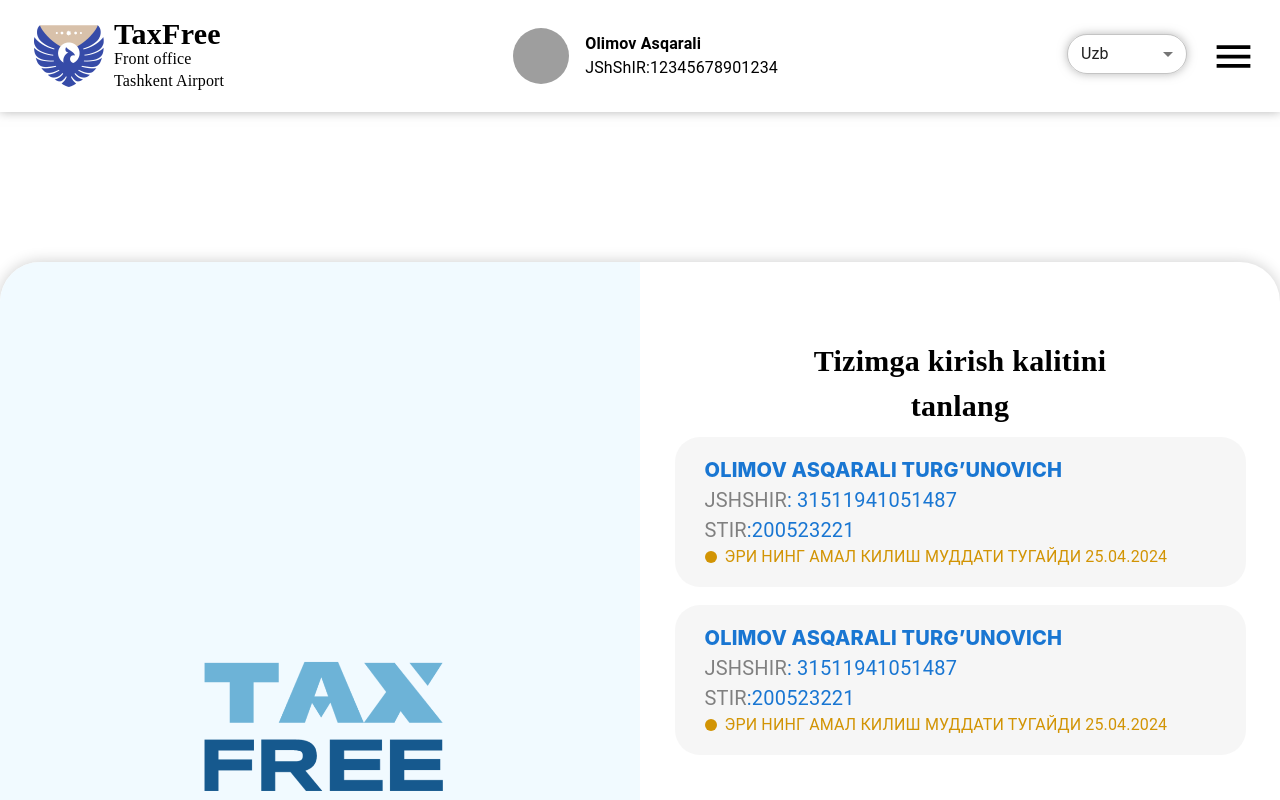
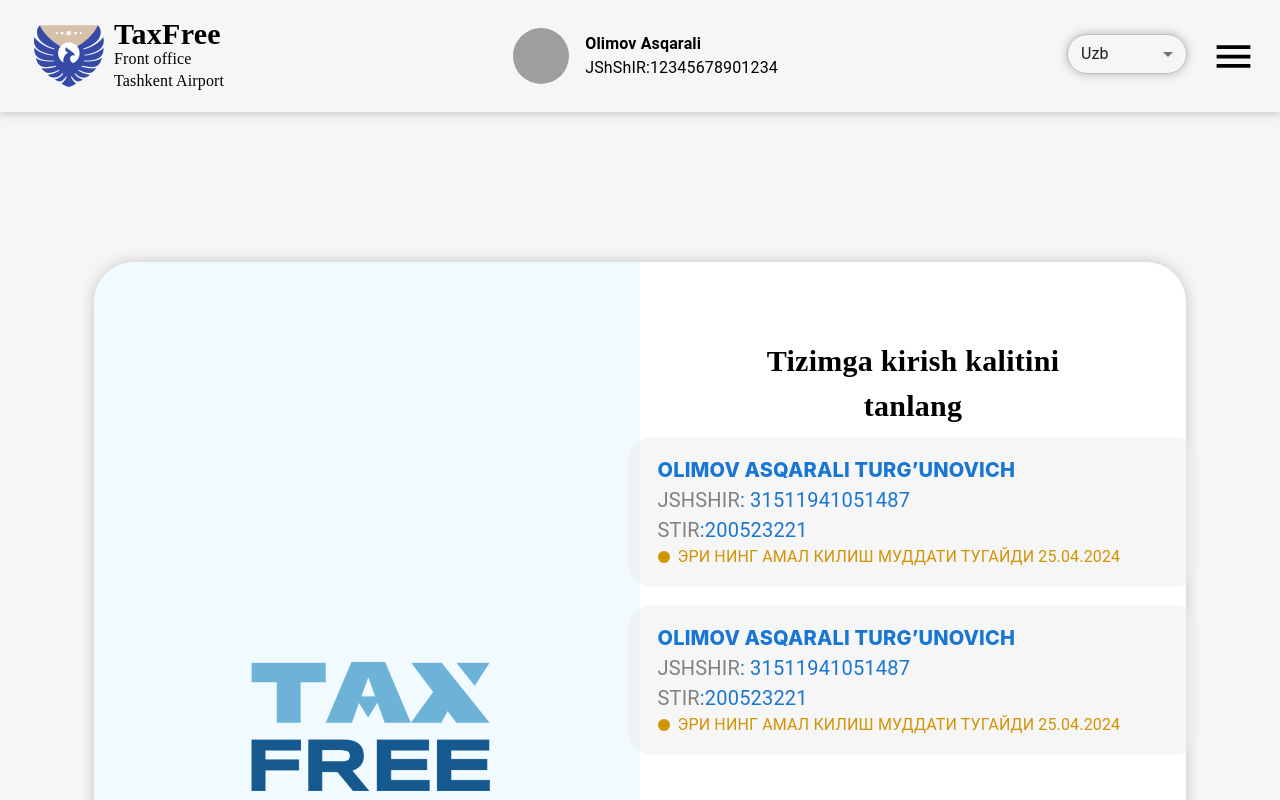
Before and after one commit to Costello26/taxfree-frontoffice, a React (Create React App) app: page / in a window 1280 px wide. Shown: the top 800 px of the page. Built offline with nearby package versions, Linux system fonts and the light colour scheme; grey boxes are pictures that could not be loaded.

Commit message:
change: sass styles implemented

```diff
--- a/src/components/AppBar/AppBar.jsx
+++ b/src/components/AppBar/AppBar.jsx
@@ -1,14 +1,42 @@
 import React from 'react';
-import { ButtonGroup, Button, Container } from '@mui/material'
+import { ButtonGroup, Button, Container } from '@mui/material';
+import classes from './appBar.module.scss';
 const AppBar = () => {
-    return (
-        <Container maxWidth='xl'>
-            <ButtonGroup variant="contained" aria-label="button group" sx={{marginTop:"59px" , width:"100%" , borderRadius:"20px"}}>
-                <Button variant='contained'  sx={{width:"50%", padding:"15px 10px", borderRadius:"20px", fontWeight:'700', fontSize:"20px"}}>Ro’yxatga olish</Button>
-                <Button variant='outline' sx={{width:"50%", padding:"15px 10px", borderRadius:"20px", fontWeight:'700', fontSize:"20px"}}>Statistika</Button>
-            </ButtonGroup>
-        </Container>
-    );
-}
+  return (
+    <Container className={classes.tabs}>
+      <ButtonGroup
+        variant="contained"
+        aria-label="button group"
+        sx={{ marginTop: '59px', width: '100%', borderRadius: '20px' }}
+      >
+        <Button
+          variant="contained"
+          sx={{
+            width: '50%',
+            padding: '12px 0px',
+            borderRadius: '20px',
+            fontWeight: '700',
+            fontSize: '20px',
+          }}
+        >
+          Ro’yxatga olish
+        </Button>
+        <Button
+          variant="outline"
+          sx={{
+            width: '50%',
+            padding: '12px 0px',
+            borderRadius: '20px',
+            fontWeight: '700',
+            fontSize: '20px',
+            background: '#FFF',
+          }}
+        >
+          Statistika
+        </Button>
+      </ButtonGroup>
+    </Container>
+  );
+};
 
 export default AppBar;
--- /dev/null
+++ b/src/components/AppBar/appBar.module.scss
@@ -0,0 +1,3 @@
+.tabs {
+  padding: 0;
+}
--- a/src/components/ListInspector/ListInpector.jsx
+++ b/src/components/ListInspector/ListInpector.jsx
@@ -1,45 +1,76 @@
 import React from 'react';
 import { Box, Container, Avatar, Typography } from '@mui/material';
-import TaxFree from '../../assets/Png/TaxFreeLogo.png'
+import TaxFree from '../../assets/Png/TaxFreeLogo.png';
 import UserKey from '../UserKey/UserKey';
 const ListUsers = () => {
   return (
-        <Container maxWidth="xl" disableGutters>
-            <Box sx={{ flexGrow: 1, height: "1200px" }}>
-                <Box sx={{ display: "flex", alignItems: "center", borderRadius: "40px", boxShadow: " 0px 0px 15px rgba(0, 0, 0, 0.2)", marginTop: "150px" }}>
-                    <Box sx={{ width: "50%", height: "1000px", bgcolor: "#F1FAFF", borderBottomLeftRadius: "40px", borderTopLeftRadius: "40px", display: "flex", flexDirection: "column", alignItems: "center", justifyContent: "center" }}>
-                        <Avatar src={TaxFree} alt="Tax Free"
-                            sx={{ width: "300px", height: "175px", borderRadius: "0px" }}
+    <Container maxWidth="xl" disableGutters className="container">
+      <Box sx={{ flexGrow: 1, height: '1200px' }}>
+        <Box
+          sx={{
+            display: 'flex',
+            alignItems: 'center',
+            borderRadius: '40px',
+            boxShadow: ' 0px 0px 15px rgba(0, 0, 0, 0.2)',
+            marginTop: '150px',
+            background: '#FFF',
+          }}
+        >
+          <Box
+            sx={{
+              width: '50%',
+              height: '1000px',
+              bgcolor: '#F1FAFF',
+              borderBottomLeftRadius: '40px',
+              borderTopLeftRadius: '40px',
+              display: 'flex',
+              flexDirection: 'column',
+              alignItems: 'center',
+              justifyContent: 'center',
+            }}
+          >
+            <Avatar
+              src={TaxFree}
+              alt="Tax Free"
+              sx={{ width: '300px', height: '175px', borderRadius: '0px' }}
             />
             <Typography
               sx={{
-                                fontWeight: "400",
-                                fontSize: "40px"
+                fontWeight: '400',
+                fontSize: '40px',
               }}
             >
               Tizimiga kirish!
             </Typography>
           </Box>
-                    <Box sx={{ width: "50%", height: "1000px", }}>
-                        <Typography sx={{
+          <Box sx={{ width: '50%', height: '1000px' }}>
+            <Typography
+              sx={{
                 fontFamily: 'Nunito',
                 fontWeight: 700,
-                            fontSize: "30px",
-                            marginTop: "76px",
-                            textAlign: "center"
+                fontSize: '30px',
+                marginTop: '76px',
+                textAlign: 'center',
               }}
             >
               Tizimga kirish kalitini <br /> tanlang
             </Typography>
-                        <Box sx={{ display: "flex", flexDirection: "column", alignItems: "center", justifyContent: "center"}}>
-                        <UserKey/>
-                        <UserKey/>
+            <Box
+              sx={{
+                display: 'flex',
+                flexDirection: 'column',
+                alignItems: 'center',
+                justifyContent: 'center',
+              }}
+            >
+              <UserKey />
+              <UserKey />
             </Box>
           </Box>
         </Box>
       </Box>
     </Container>
   );
-}
+};
 
 export default ListUsers;
--- a/src/index.css
+++ b/src/index.css
@@ -1,13 +1,17 @@
 body {
   margin: 0;
-  font-family: -apple-system, BlinkMacSystemFont, 'Segoe UI', 'Roboto', 'Oxygen',
-    'Ubuntu', 'Cantarell', 'Fira Sans', 'Droid Sans', 'Helvetica Neue',
-    sans-serif;
+  font-family: -apple-system, BlinkMacSystemFont, 'Segoe UI', 'Roboto', 'Oxygen', 'Ubuntu',
+    'Cantarell', 'Fira Sans', 'Droid Sans', 'Helvetica Neue', sans-serif;
   -webkit-font-smoothing: antialiased;
   -moz-osx-font-smoothing: grayscale;
+  overflow-x: hidden;
+  background-color: #f6f6f6;
 }
 
 code {
-  font-family: source-code-pro, Menlo, Monaco, Consolas, 'Courier New',
-    monospace;
+  font-family: source-code-pro, Menlo, Monaco, Consolas, 'Courier New', monospace;
 }
+
+.container {
+  padding: 0px 94px;
+}
```
Also changed, not shown: src/layout/Sidebar/SideBar.jsx (+47 -82 lines). Lines whose indentation alone changed are shown as unchanged.
